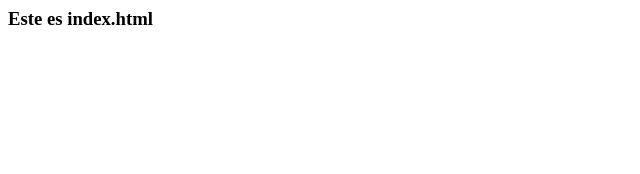
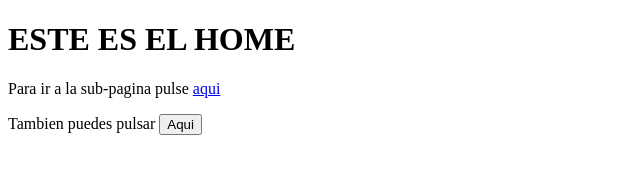
Before and after one commit to johnas-sexum/johnas-sexum.github.io, a plain HTML site: page index.html in a window 1280 px wide. Shown: the whole page, without its empty margins (0-640 px from the left). Drawn offline with Linux system fonts and the light colour scheme.

Commit message:
Modificado el index.html

```diff
--- a/index.html
+++ b/index.html
@@ -1 +1,14 @@
-<h3>Este es index.html</h3>
+<!DOCTYPE html>
+<html lang="en">
+<head>
+    <meta charset="UTF-8">
+    <meta http-equiv="X-UA-Compatible" content="IE=edge">
+    <meta name="viewport" content="width=device-width, initial-scale=1.0">
+    <title>HOME</title>
+</head>
+<body>
+    <h1>ESTE ES EL HOME</h1>
+    <p>Para ir a la sub-pagina pulse <a href="https://johnas-sexum.github.io/sub-page">aqui</a></p>
+    <p>Tambien puedes pulsar <a href="https://johnas-sexum.github.io/sub-page"><button>Aqui</button></a></p>
+</body>
+</html>
```
